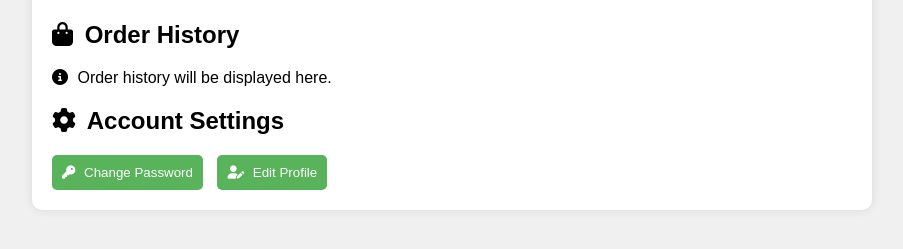
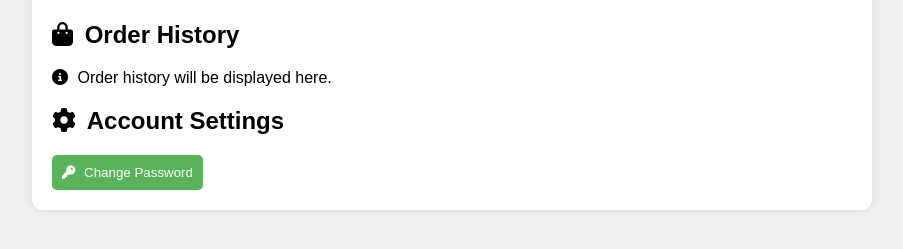
Before and after one commit to Fath100fa/Online_Shopping, a PHP site: page /profile.php in a window 1280 px wide. Shown: the part 219-468 px from the top of the page, without its empty margins (188-1091 px from the left). Run offline with PHP 8.4, Linux system fonts and the light colour scheme; the visitor is signed in with stand-in values (Sample User, id 1); data that the repository does not hold is empty.

Commit message:
remove edit button

```diff
--- a/profile.php
+++ b/profile.php
@@ -52,9 +52,6 @@ $user = $result->fetch_assoc();
             <h2><i class="fas fa-cog"></i> Account Settings</h2>
             <button class="profile-button">
                 <i class="fas fa-key"></i><a href="forgotpassword.php" id="profpass"> Change Password</a></button>
-            <button class="profile-button">
-                <i class="fas fa-user-edit"></i> Edit Profile
-</button>
         </div>
     </div>
 
```
